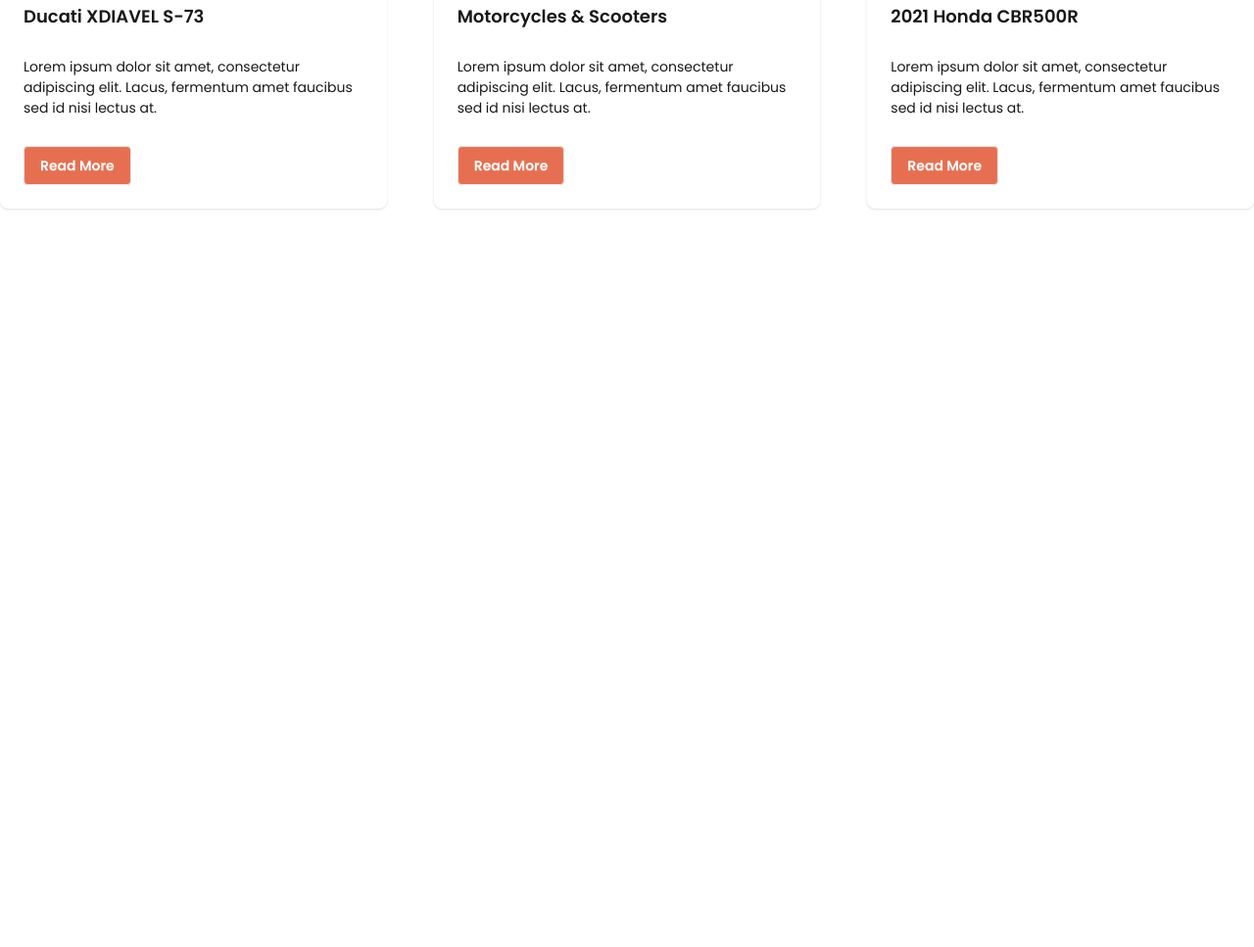
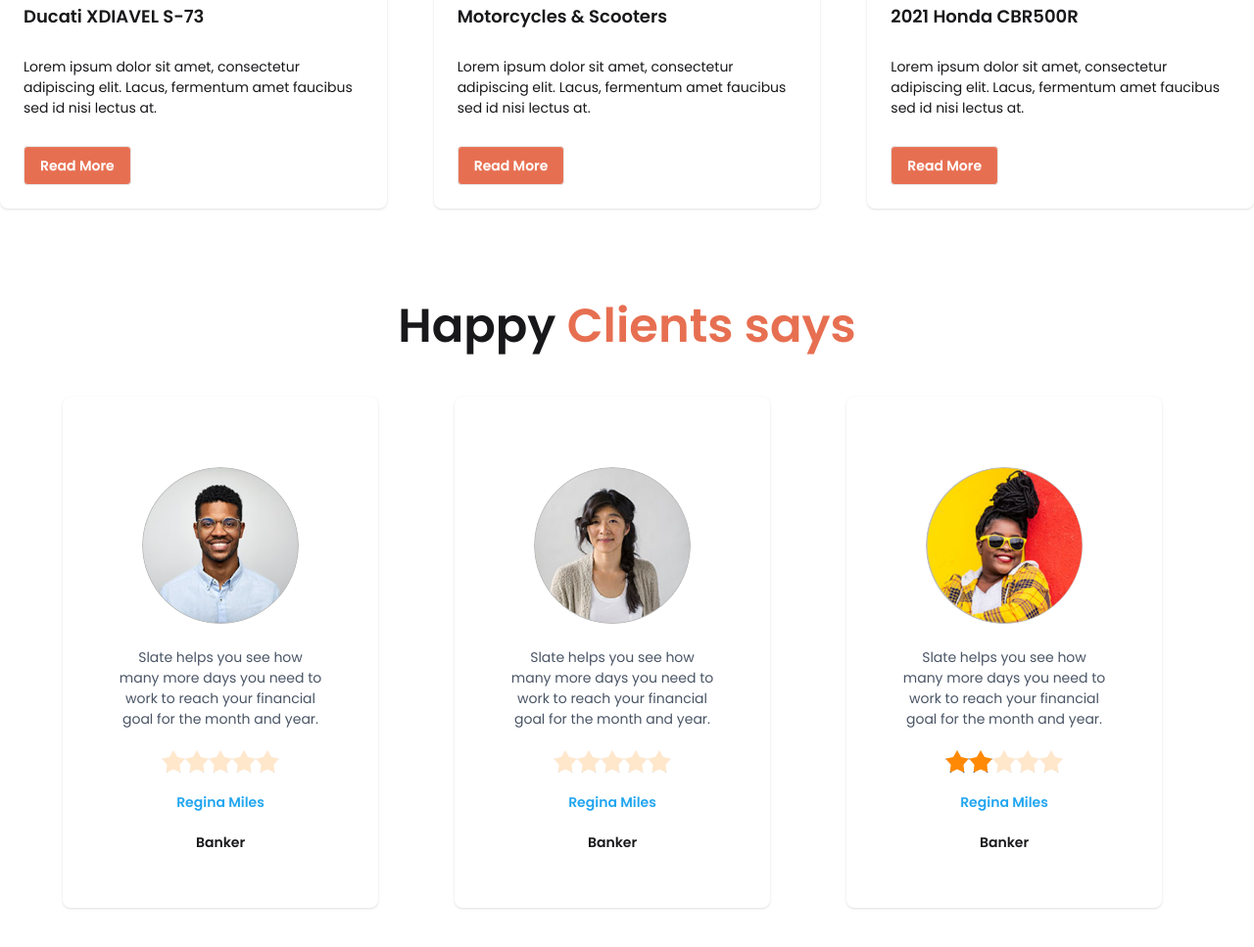
Before and after one commit to mariyamnavila/biker-zone, a plain HTML site: page index.html in a window 1280 px wide. Shown: the part 1643-2610 px from the top of the page at 98% size. Before the commit the page ends 1952 px from the top, so only its background shows below. Drawn offline with nearby package versions, Linux system fonts and the light colour scheme.

Commit message:
added clients review section

```diff
--- a/index.html
+++ b/index.html
@@ -187,6 +187,79 @@
                 </div>
             </div>
         </section>
+
+        <!-- clients review section -->
+        <section class="mb-24">
+            <h3 class="text-5xl font-semibold text-center mb-12">Happy <span class="text-[#E76F51]">Clients says</span></h3>
+            <div class="grid grid-cols-1  md:grid-cols-2 lg:grid-cols-3 gap-12  mx-16 ">
+                <!-- review card 1  -->
+                <div class="card bg-base-100 w-[322px] p-8  shadow-sm">
+                    <figure class="px-10 pt-10">
+                        <div class="avatar">
+                            <div class="w-40 rounded-full">
+                                <img src="images/others/user-1.png" />
+                            </div>
+                        </div>
+                    </figure>
+                    <div class="card-body items-center space-y-3 text-center">
+                        <p class="text-gray-600 text-center">Slate helps you see how many more days you need to work to reach your financial goal for the month and year.</p>
+                        <div class="rating">
+                            <input type="radio" name="rating-2" class="mask mask-star-2 bg-orange-400" aria-label="1 star" />
+                            <input type="radio" name="rating-2" class="mask mask-star-2 bg-orange-400" aria-label="2 star" checked="checked" />
+                            <input type="radio" name="rating-2" class="mask mask-star-2 bg-orange-400" aria-label="3 star" />
+                            <input type="radio" name="rating-2" class="mask mask-star-2 bg-orange-400" aria-label="4 star" />
+                            <input type="radio" name="rating-2" class="mask mask-star-2 bg-orange-400" aria-label="5 star" />
+                        </div>
+                        <p class="font-semibold text-[#23A6F0]">Regina Miles</p>
+                        <p class="font-semibold">Banker</p>
+                    </div>
+                </div>
+                <!-- review card 2  -->
+                <div class="card bg-base-100 w-[322px] p-8 shadow-sm">
+                    <figure class="px-10 pt-10">
+                        <div class="avatar">
+                            <div class="w-40 rounded-full">
+                                <img src="images/others/user-2.png" />
+                            </div>
+                        </div>
+                    </figure>
+                    <div class="card-body items-center space-y-3 text-center">
+                        <p class="text-gray-600 text-center">Slate helps you see how many more days you need to work to reach your financial goal for the month and year.</p>
+                        <div class="rating">
+                            <input type="radio" name="rating-2" class="mask mask-star-2 bg-orange-400" aria-label="1 star" />
+                            <input type="radio" name="rating-2" class="mask mask-star-2 bg-orange-400" aria-label="2 star" checked="checked" />
+                            <input type="radio" name="rating-2" class="mask mask-star-2 bg-orange-400" aria-label="3 star" />
+                            <input type="radio" name="rating-2" class="mask mask-star-2 bg-orange-400" aria-label="4 star" />
+                            <input type="radio" name="rating-2" class="mask mask-star-2 bg-orange-400" aria-label="5 star" />
+                        </div>
+                        <p class="font-semibold text-[#23A6F0]">Regina Miles</p>
+                        <p class="font-semibold">Banker</p>
+                    </div>
+                </div>
+                <!-- review card 3  -->
+                <div class="card bg-base-100 w-[322px] p-8 shadow-sm">
+                    <figure class="px-10 pt-10">
+                        <div class="avatar">
+                            <div class="w-40 rounded-full">
+                                <img src="images/others/user-3.png" />
+                            </div>
+                        </div>
+                    </figure>
+                    <div class="card-body items-center space-y-3 text-center">
+                        <p class="text-gray-600 text-center">Slate helps you see how many more days you need to work to reach your financial goal for the month and year.</p>
+                        <div class="rating">
+                            <input type="radio" name="rating-2" class="mask mask-star-2 bg-orange-400" aria-label="1 star" />
+                            <input type="radio" name="rating-2" class="mask mask-star-2 bg-orange-400" aria-label="2 star" checked="checked" />
+                            <input type="radio" name="rating-2" class="mask mask-star-2 bg-orange-400" aria-label="3 star" />
+                            <input type="radio" name="rating-2" class="mask mask-star-2 bg-orange-400" aria-label="4 star" />
+                            <input type="radio" name="rating-2" class="mask mask-star-2 bg-orange-400" aria-label="5 star" />
+                        </div>
+                        <p class="font-semibold text-[#23A6F0]">Regina Miles</p>
+                        <p class="font-semibold">Banker</p>
+                    </div>
+                </div>
+            </div>
+        </section>
     </main>
     <footer>
 
```
